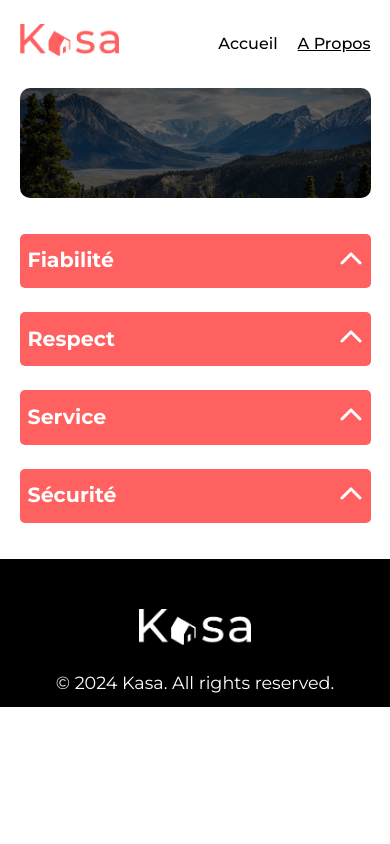
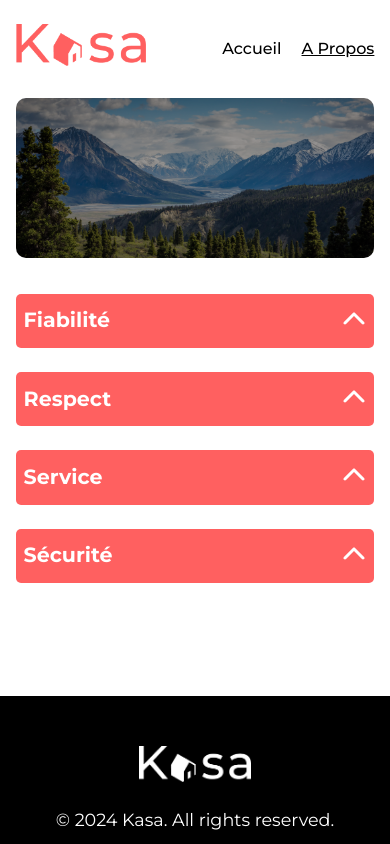
Before and after one commit to Lanseeg/oc-p5-kasa, a React (Create React App) app: page /about in a window 390 px wide. Built offline with nearby package versions, Linux system fonts and the light colour scheme; the HTML template or start-up script is replaced by a standard one.

Commit message:
fix.  Responsive width. Footer nows adapts to all resolutions.

```diff
--- a/src/components/Layout.js
+++ b/src/components/Layout.js
@@ -1,13 +1,16 @@
 // src/components/Layout.js
+
 import React from 'react';
 import Header from './Header';
 import Footer from './Footer';
 
 const Layout = ({ children }) => {
   return (
-    <div>
+    <div className="layout">
       <Header />
-      <main>{children}</main>
+      <main className="layout__content">
+        {children}
+      </main>
       <Footer />
     </div>
   );
--- a/src/styles/abstracts/_base.scss
+++ b/src/styles/abstracts/_base.scss
@@ -1,4 +1,5 @@
 // src/styles/_base.scss
+
 @import url("https://fonts.googleapis.com/css2?family=Montserrat:wght@400;700&display=swap");
 
 * {
@@ -7,9 +8,10 @@
   box-sizing: border-box;
 }
 
-  body {
+html, body {
+  height: 100%;
   font-family: $font-main;
   background-color: $secondary-color;
   line-height: 1.6;
-    width: 100%;
+  overflow-x: hidden;
 }
--- a/src/styles/components/_banner.scss
+++ b/src/styles/components/_banner.scss
@@ -10,7 +10,7 @@
   box-shadow: 0 4px 8px rgba(0, 0, 0, 0.4);
 
   @include respond-to(tablet) {
-    height: 110px;
+    height: 160px;
     box-shadow: none;
     margin-bottom: 24px;
     border-radius: 10px;
@@ -20,7 +20,7 @@
     width: 100%;
     height: 100%;
     object-fit: cover;
-    filter: brightness(0.4);
+    filter: brightness(0.6);
   }
 
   &__txt {
--- a/src/styles/components/_carousel.scss
+++ b/src/styles/components/_carousel.scss
@@ -1,7 +1,7 @@
 .carousel {
   position: relative;
   width: 100%;
-  height: 430px;
+  height: 416px;
   overflow: hidden;
   border-radius: 25px;
 
--- a/src/styles/layout/_header.scss
+++ b/src/styles/layout/_header.scss
@@ -3,11 +3,12 @@
 .kasa-header {
   background-color: $secondary-color;
   padding: 24px 0px 32px 0px;
-  width: 90%;
+  width: 85%;
   margin: 0 auto;
 
   @include respond-to(tablet) {
     padding: 24px 0px 24px 0px;
+    width: 92%;
   }
 
   &-content {
@@ -20,7 +21,7 @@
     height: 56px;
 
     @include respond-to(tablet) {
-      height: 32px;
+      height: 42px;
     }
   }
 
--- a/src/styles/layout/_layout.scss
+++ b/src/styles/layout/_layout.scss
@@ -0,0 +1,11 @@
+// src/styles/_layout.scss
+
+.layout {
+    display: flex;
+    flex-direction: column;
+    min-height: 100vh;
+
+    .layout__content {
+      flex: 1;
+    }
+  }
--- a/src/styles/main.css
+++ b/src/styles/main.css
@@ -1,27 +1,32 @@
 @import url("https://fonts.googleapis.com/css2?family=Montserrat:ital,wght@0,100..900;1,100..900&display=swap");
 @import url("https://fonts.googleapis.com/css2?family=Montserrat:wght@400;700&display=swap");
+@import url("https://fonts.googleapis.com/css2?family=Montserrat:ital,wght@0,100..900;1,100..900&display=swap");
+@import url("https://fonts.googleapis.com/css2?family=Montserrat:ital,wght@0,100..900;1,100..900&display=swap");
+@import url("https://fonts.googleapis.com/css2?family=Montserrat:ital,wght@0,100..900;1,100..900&display=swap");
 * {
   margin: 0;
   padding: 0;
   box-sizing: border-box;
 }
 
-body {
+html, body {
+  height: 100%;
   font-family: "Montserrat", sans-serif;
   background-color: #ffffff;
   line-height: 1.6;
-  width: 100%;
+  overflow-x: hidden;
 }
 
 .kasa-header {
   background-color: #ffffff;
   padding: 24px 0px 32px 0px;
-  width: 90%;
+  width: 85%;
   margin: 0 auto;
 }
 @media (max-width: 880px) {
   .kasa-header {
     padding: 24px 0px 24px 0px;
+    width: 92%;
   }
 }
 .kasa-header-content {
@@ -34,7 +39,7 @@ body {
 }
 @media (max-width: 880px) {
   .kasa-header .kasa-logo {
-    height: 32px;
+    height: 42px;
   }
 }
 .kasa-header .kasa-nav ul {
@@ -80,130 +85,13 @@ body {
   font-size: 1.1rem;
 }
 
-.home {
-  text-align: center;
-  width: 90%;
-  margin: 0 auto;
-}
-.home h1 {
-  color: #ff6060;
-  font-size: 3rem;
-}
-
-.about {
-  width: 90%;
-  margin: 0 auto;
-}
-.about__collapse {
-  width: 80%;
-  margin: 0 auto;
-  margin-top: 36px;
-  margin-bottom: 36px;
-}
-@media (max-width: 880px) {
-  .about__collapse {
-    width: 100%;
-  }
-}
-
-.accomodation {
-  width: 90%;
-  margin: 0 auto;
-}
-.accomodation__group {
-  display: flex;
-  flex-direction: row;
-  justify-content: space-between;
-  gap: 20px;
-  margin-top: 24px;
-  margin-bottom: 24px;
-}
-@media (max-width: 880px) {
-  .accomodation__group {
-    margin-top: 8px;
-    flex-direction: column;
-  }
-}
-.accomodation__info {
+.layout {
   display: flex;
   flex-direction: column;
-  justify-content: space-between;
-  align-items: flex-start;
-  gap: 20px;
+  min-height: 100vh;
 }
-.accomodation__details {
-  display: flex;
-  flex-direction: column;
-  justify-content: space-between;
-  align-items: center;
-  gap: 10px;
-}
-@media (max-width: 880px) {
-  .accomodation__details {
-    flex-direction: row;
-    justify-content: space-between;
-  }
-}
-.accomodation__rating {
-  display: flex;
-  align-items: center;
-  gap: 8px;
-  order: 2;
-}
-@media (max-width: 880px) {
-  .accomodation__rating {
-    order: 1;
-  }
-}
-.accomodation__host {
-  display: inline-flex;
-  order: 1;
-}
-@media (max-width: 880px) {
-  .accomodation__host {
-    order: 2;
-  }
-}
-.accomodation__collapses {
-  display: grid;
-  grid-template-columns: 1fr 1fr;
-  gap: 8%;
-}
-@media (max-width: 880px) {
-  .accomodation__collapses {
-    display: flex;
-    flex-direction: column;
-  }
-}
-.accomodation__collapses h3 {
-  font-size: 1.1rem;
-}
-.accomodation .accom-title h1 {
-  font-size: 1.8rem;
-  font-weight: 500;
-  font-family: "Montserrat", sans-serif;
-  color: #ff6060;
-}
-@media (max-width: 880px) {
-  .accomodation .accom-title h1 {
-    font-size: 1.2rem;
-  }
-}
-.accomodation .accom-title p {
-  font-weight: 600;
-}
-.accomodation .star {
-  font-size: 1.3rem;
-  color: lightgray;
-  margin-right: 8px;
-}
-@media (max-width: 880px) {
-  .accomodation .star {
-    font-size: 1rem;
-  }
-}
-.accomodation .star.filled {
-  color: #ff6060;
+.layout .layout__content {
+  flex: 1;
 }
 
 .banner {
@@ -217,7 +105,7 @@ body {
 }
 @media (max-width: 880px) {
   .banner {
-    height: 110px;
+    height: 160px;
     box-shadow: none;
     margin-bottom: 24px;
     border-radius: 10px;
@@ -228,7 +116,7 @@ body {
   height: 100%;
   -o-object-fit: cover;
      object-fit: cover;
-  filter: brightness(0.4);
+  filter: brightness(0.6);
 }
 .banner__txt {
   position: absolute;
@@ -329,6 +217,75 @@ body {
   z-index: 0;
 }
 
+.carousel {
+  position: relative;
+  width: 100%;
+  height: 416px;
+  overflow: hidden;
+  border-radius: 25px;
+}
+@media (max-width: 880px) {
+  .carousel {
+    height: 238px;
+    border-radius: 10px;
+  }
+}
+.carousel__track {
+  display: flex;
+  width: 100%;
+  transition: transform 0.5s ease;
+}
+.carousel__image {
+  width: 100%;
+  height: 100%;
+  -o-object-fit: cover;
+     object-fit: cover;
+  border-radius: 10px;
+}
+.carousel__arrow {
+  position: absolute;
+  top: 50%;
+  transform: translateY(-50%);
+  background: rgba(0, 0, 0, 0);
+  border: none;
+  color: white;
+  padding: 10px;
+  cursor: pointer;
+  z-index: 2;
+  border-radius: 50%;
+  font-size: 4rem;
+  transition: background 0.3s ease;
+}
+@media (max-width: 880px) {
+  .carousel__arrow {
+    font-size: 1.1rem;
+  }
+}
+.carousel__arrow.left {
+  left: 10px;
+}
+.carousel__arrow.right {
+  right: 10px;
+}
+.carousel__arrow:hover {
+  background: rgba(0, 0, 0, 0.1);
+}
+.carousel__counter {
+  position: absolute;
+  bottom: 10px;
+  left: 50%;
+  transform: translateX(-50%);
+  color: white;
+  padding: 5px 10px;
+  border-radius: 10px;
+  font-size: 1rem;
+}
+@media (max-width: 880px) {
+  .carousel__counter {
+    display: none;
+  }
+}
+
 .collapse {
   margin-bottom: 24px;
   border-radius: 5px;
@@ -336,7 +293,7 @@ body {
 }
 .collapse__header {
   background-color: #ff6060;
-  color: white;
+  color: #ffffff;
   padding: 8px;
   display: flex;
   justify-content: space-between;
@@ -349,10 +306,10 @@ body {
   transition: transform 0.3s;
 }
 .collapse__content {
-  background-color: #f8f8f8;
+  background-color: #ffffff;
   padding: 10px;
   font-size: 1rem;
-  color: #333;
+  color: #000000;
   overflow: hidden;
   max-height: 0; /* for css animation */
   transition: max-height 0.3s ease-out, padding 0.3s ease-out;
@@ -364,6 +321,189 @@ body {
 }
 .collapse__icon.open {
   transform: rotate(180deg);
+}
+
+.host {
+  display: flex;
+  align-items: center;
+  gap: 10px;
+}
+.host p {
+  color: #ff6060;
+  font-weight: 500;
+  margin: 0;
+}
+.host .host__picture {
+  border-radius: 50%;
+  width: 50px;
+  height: 50px;
+}
+
+.tags {
+  display: flex;
+  gap: 10px;
+  flex-wrap: wrap;
+  margin-bottom: 15px;
+}
+.tags .tag {
+  background-color: #ff6060;
+  color: #ffffff;
+  font-weight: 500;
+  font-size: 1rem;
+  padding: 5px 10px;
+  border-radius: 10px;
+}
+@media (max-width: 880px) {
+  .tags .tag {
+    font-size: 0.9rem;
+  }
+}
+
+.home {
+  text-align: center;
+  width: 85%;
+  margin: 0 auto;
+}
+@media (max-width: 880px) {
+  .home {
+    width: 92%;
+  }
+}
+.home h1 {
+  color: #ff6060;
+  font-size: 3rem;
+}
+
+.about {
+  width: 85%;
+  margin: 0 auto;
+}
+@media (max-width: 880px) {
+  .about {
+    width: 92%;
+  }
+}
+.about__collapse {
+  width: 80%;
+  margin: 0 auto;
+  margin-top: 36px;
+  margin-bottom: 36px;
+}
+@media (max-width: 880px) {
+  .about__collapse {
+    width: 100%;
+  }
+}
+
+.accomodation {
+  width: 85%;
+  margin: 0 auto;
+}
+@media (max-width: 880px) {
+  .accomodation {
+    width: 92%;
+  }
+}
+.accomodation__group {
+  display: flex;
+  flex-direction: row;
+  justify-content: space-between;
+  gap: 20px;
+  margin-top: 24px;
+  margin-bottom: 24px;
+}
+@media (max-width: 880px) {
+  .accomodation__group {
+    margin-top: 8px;
+    flex-direction: column;
+  }
+}
+.accomodation__info {
+  display: flex;
+  flex-direction: column;
+  justify-content: space-between;
+  align-items: flex-start;
+  gap: 20px;
+}
+.accomodation__details {
+  display: flex;
+  flex-direction: column;
+  justify-content: space-between;
+  align-items: center;
+  gap: 10px;
+}
+@media (max-width: 880px) {
+  .accomodation__details {
+    flex-direction: row;
+    justify-content: space-between;
+  }
+}
+.accomodation__rating {
+  display: flex;
+  width: 160px;
+  align-items: center;
+  gap: 8px;
+  order: 2;
+}
+@media (max-width: 880px) {
+  .accomodation__rating {
+    order: 1;
+  }
+}
+.accomodation__host {
+  display: inline-flex;
+  order: 1;
+}
+@media (max-width: 880px) {
+  .accomodation__host {
+    order: 2;
+  }
+}
+.accomodation__collapses {
+  display: grid;
+  grid-template-columns: 1fr 1fr;
+  gap: 8%;
+}
+@media (max-width: 880px) {
+  .accomodation__collapses {
+    display: flex;
+    flex-direction: column;
+  }
+}
+.accomodation__collapses h3 {
+  font-size: 1.1rem;
+}
+@media (max-width: 880px) {
+  .accomodation__collapses h3 {
+    font-size: 1rem;
+  }
+}
+.accomodation .accom-title h1 {
+  font-size: 1.8rem;
+  font-weight: 500;
+  font-family: "Montserrat", sans-serif;
+  color: #ff6060;
+}
+@media (max-width: 880px) {
+  .accomodation .accom-title h1 {
+    font-size: 1.2rem;
+  }
+}
+.accomodation .accom-title p {
+  font-weight: 600;
+}
+.accomodation .star {
+  font-size: 1.3rem;
+  color: lightgray;
+  margin-right: 8px;
+}
+@media (max-width: 880px) {
+  .accomodation .star {
+    font-size: 1rem;
+  }
+}
+.accomodation .star.filled {
+  color: #ff6060;
 }
 
 .error {
@@ -407,40 +547,4 @@ body {
     margin-top: 86px;
     margin-bottom: 86px;
   }
-}
-
-.host {
-  display: flex;
-  align-items: center;
-  gap: 10px;
-}
-.host p {
-  color: #ff6060;
-  font-weight: 500;
-  margin: 0;
-}
-.host .host__picture {
-  border-radius: 50%;
-  width: 50px;
-  height: 50px;
-}
-
-.tags {
-  display: flex;
-  gap: 10px;
-  flex-wrap: wrap;
-  margin-bottom: 15px;
-}
-.tags .tag {
-  background-color: #ff6060;
-  color: white;
-  font-weight: 500;
-  font-size: 1rem;
-  padding: 5px 10px;
-  border-radius: 10px;
-}
-@media (max-width: 880px) {
-  .tags .tag {
-    font-size: 0.9rem;
-  }
 }/*# sourceMappingURL=main.css.map */
--- a/src/styles/pages/_about.scss
+++ b/src/styles/pages/_about.scss
@@ -1,7 +1,11 @@
 // src/styles/_about.scss
 .about {
-    width: 90%;
+    width: 85%;
     margin: 0 auto;
+
+    @media (max-width: 880px) {
+        width: 92%;
+      }
 
     &__collapse {
         width: 80%;
--- a/src/styles/pages/_home.scss
+++ b/src/styles/pages/_home.scss
@@ -2,8 +2,13 @@
 
 .home {
     text-align: center;
-    width: 90%;
+    width: 85%;
     margin: 0 auto;
+
+    @media (max-width: 880px) {
+      width: 92%;
+    }
+
     h1 {
       color: $primary-color;
       font-size: 3rem;
```
Also changed, not shown: src/styles/pages/_accomodation.scss (+6 -1 lines), 1 other file (tests, documents, lock files or other folders). Lines whose indentation alone changed are shown as unchanged.
